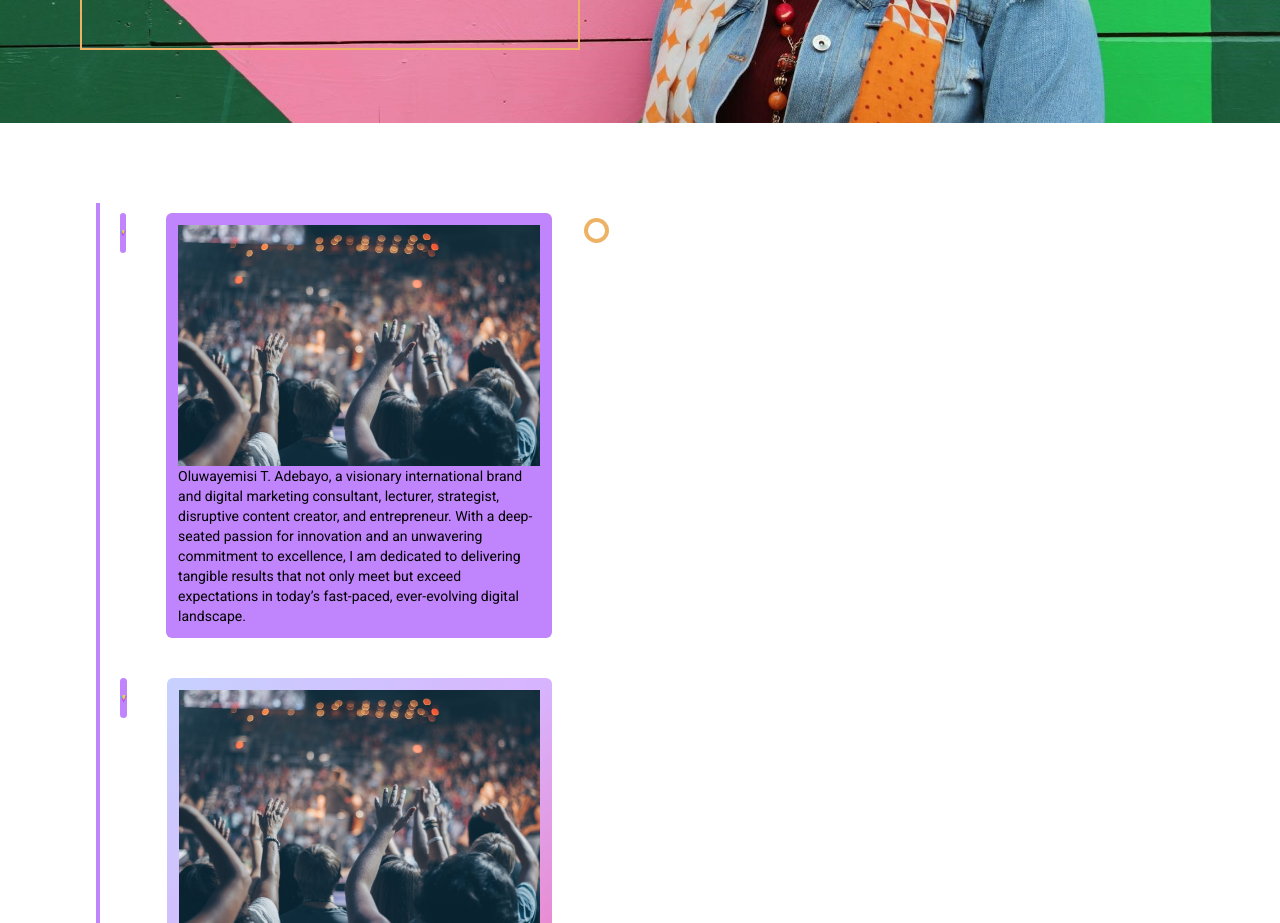
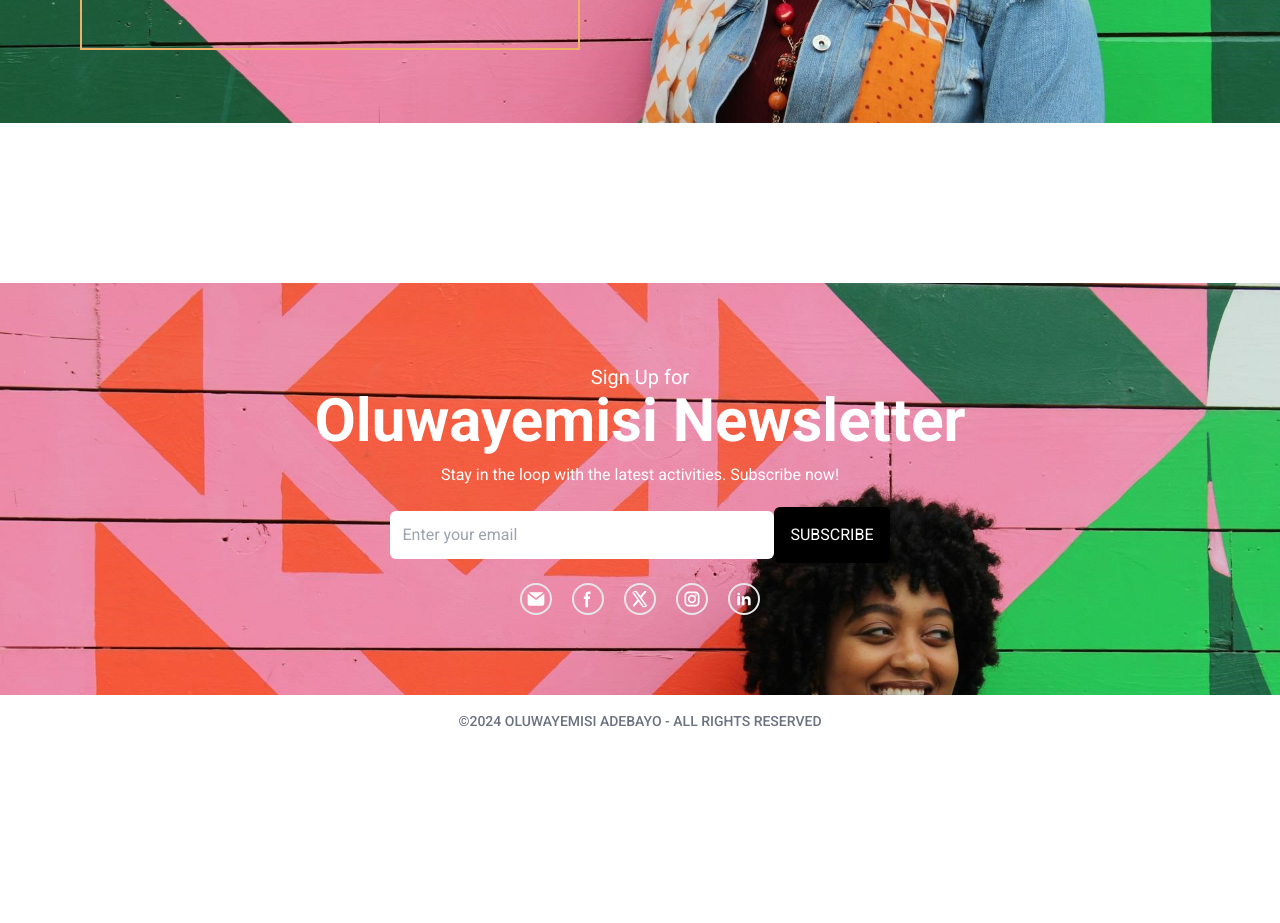
Before and after one commit to 66houdini/yemisi, a React (Vite) app: page / in a window 1280 px wide. Shown: the part 2760-3683 px from the top of the page. After the commit the page ends 3507 px from the top, so only its background shows below. Built offline with nearby package versions, Linux system fonts and the light colour scheme.

Commit message:
--padding

```diff
--- a/src/pages/IndexPage.tsx
+++ b/src/pages/IndexPage.tsx
@@ -807,7 +807,7 @@ export default function IndexPage() {
       </div>
 
       {/* Vertical Timeline Section */}
-      <section className="cd-timeline js-cd-timeline p-5 md:p-20 ">
+      {/* <section className="cd-timeline js-cd-timeline p-5 md:p-20 ">
         <div className="container max-w-lg relative">
           <div className="absolute top-0 left-4 h-full w-1 bg-purple-400"></div>
 
@@ -817,7 +817,7 @@ export default function IndexPage() {
             </div>
 
             <div className="cd-timeline__content ml-10 cd-timeline__content--hidden bg-purple-400 p-3 rounded-md">
-              {/* <h2 className="text-xl font-bold">Oluwayemisi T. Adebayo</h2> */}
+              <h2 className="text-xl font-bold">Oluwayemisi T. Adebayo</h2>
               <img src="/img/crowd.jpg" alt="brand-consulting" />
               <p className="color-contrast-medium text-sm">
                 Oluwayemisi T. Adebayo, a visionary international brand and
@@ -837,7 +837,7 @@ export default function IndexPage() {
             </div>
 
             <div className="cd-timeline__content ml-10 cd-timeline__content--hidden bg-gradient-to-br from-indigo-200 via-purple-300 to-pink-400 p-3 rounded-md">
-              {/* <h2 className="text-xl font-bold">Strategic Planning</h2> */}
+              <h2 className="text-xl font-bold">Strategic Planning</h2>
               <img src="/img/crowd.jpg" alt="brand-consulting" />
               <p className="color-contrast-medium text-sm">
                 Over the past decade, I have honed my skills and expertise in
@@ -869,10 +869,9 @@ export default function IndexPage() {
             </div>
           </div>
 
-          {/* Add more blocks as needed */}
         </div>
-      </section>
-
+      </section> */}
+      <div className="p-20"></div>
       <div
         className="grid place-content-center p-20 bg-cover bg-fixed text-white text-center"
         style={{ backgroundImage: 'url("/img/sideways.jpg")' }}
```
